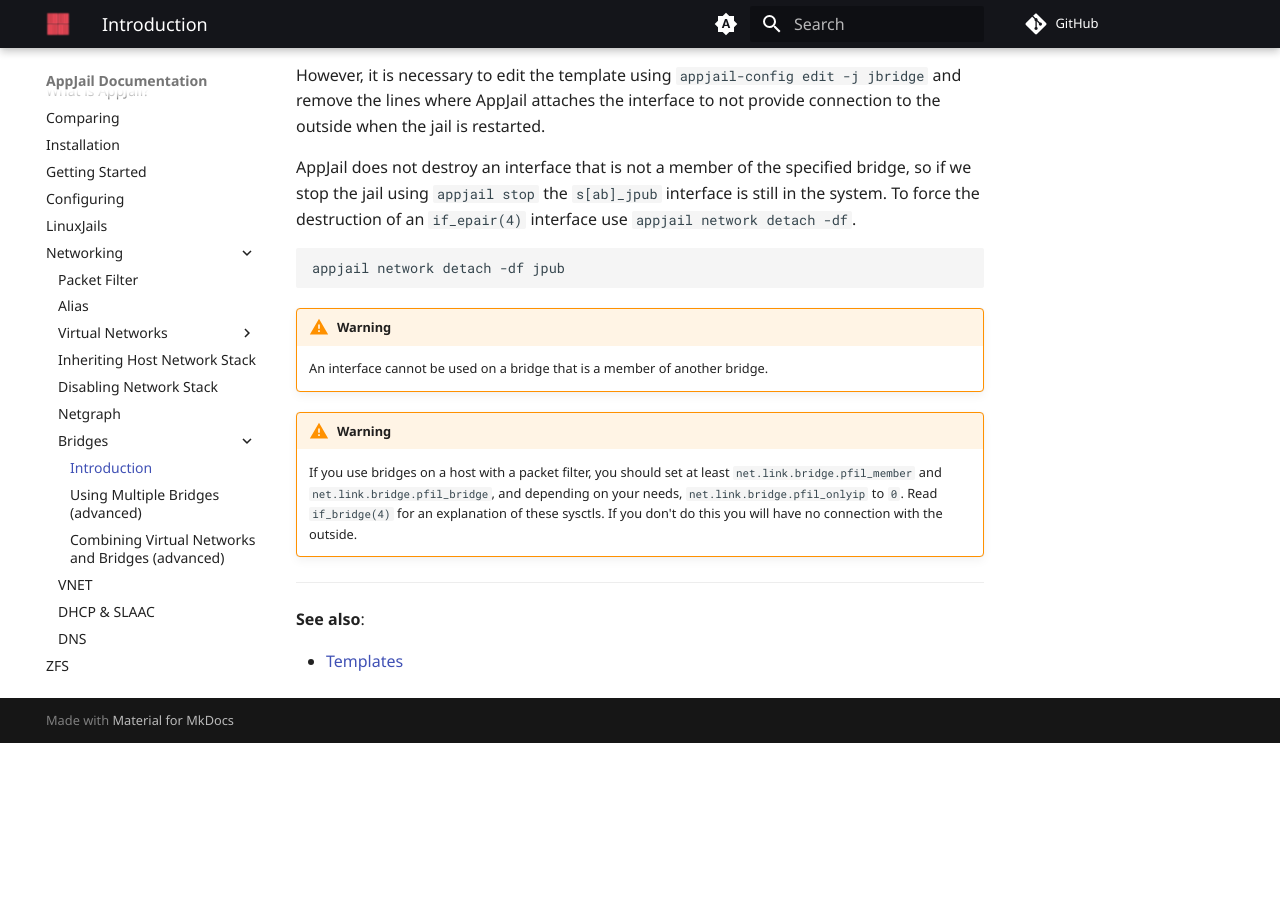
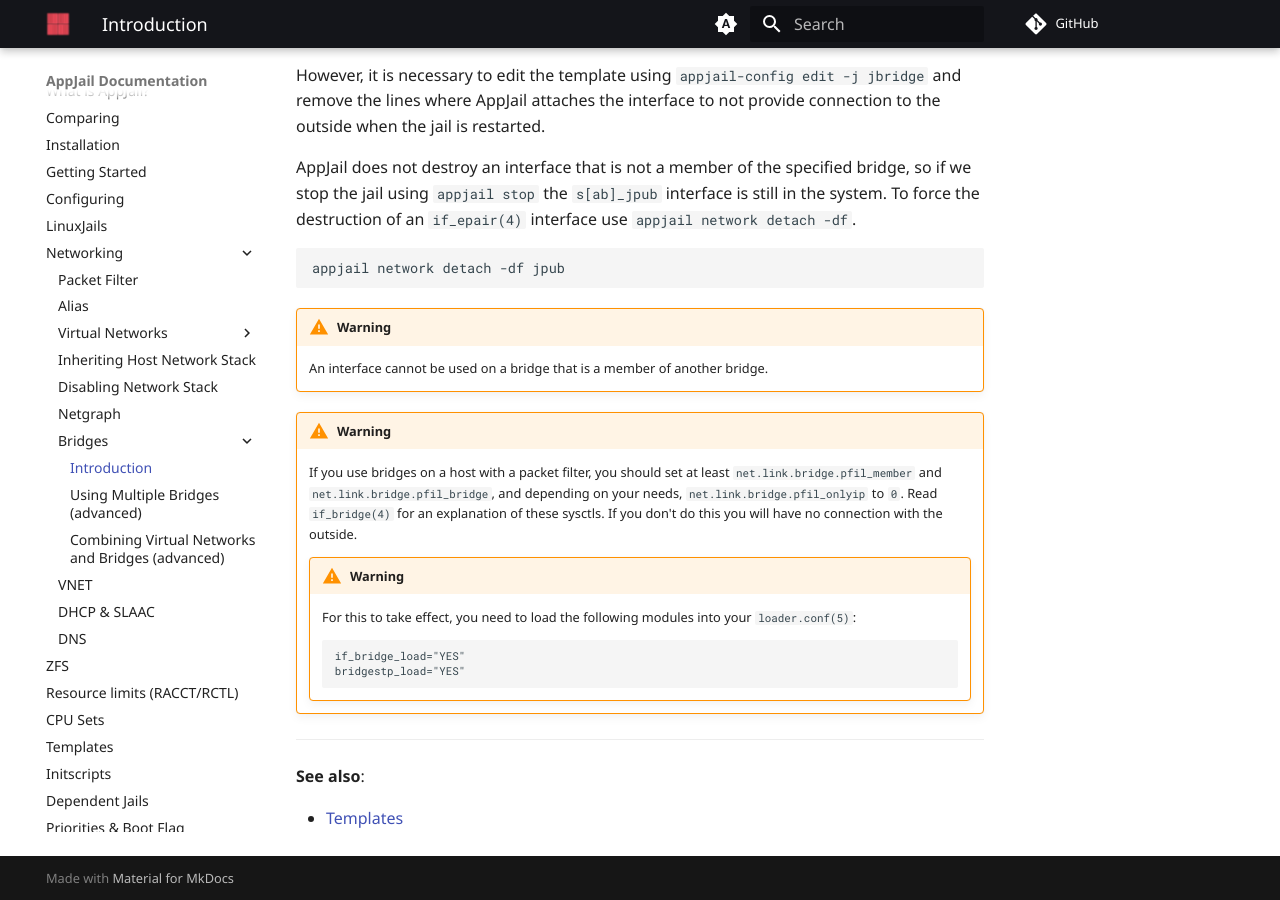
Before and after one commit to DtxdF/AppJail.docs, an MkDocs documentation site: the page built from docs/networking/bridges/intro.md, in a window 1280 px wide and 900 px high, scrolled down 772 px. Built offline with MkDocs 1.6.1 and Material for MkDocs 9.7.7, drawn with Linux system fonts in a browser that asks for light colours; comment, search, counter and statistics services are not loaded; before the commit the page ends 1515 px from its top, so only the background shows below that.

Commit message:
Add warning to load if_bridge(4) modules before using pfil(9)

````diff
--- a/docs/networking/bridges/intro.md
+++ b/docs/networking/bridges/intro.md
@@ -40,6 +40,15 @@ appjail network detach -df jpub
 
     If you use bridges on a host with a packet filter, you should set at least `net.link.bridge.pfil_member` and `net.link.bridge.pfil_bridge`, and depending on your needs, `net.link.bridge.pfil_onlyip` to `0`. Read `if_bridge(4)` for an explanation of these sysctls. If you don't do this you will have no connection with the outside.
 
+    !!! warning
+
+        For this to take effect, you need to load the following modules into your `loader.conf(5)`:
+
+        ```
+        if_bridge_load="YES"
+        bridgestp_load="YES"
+        ```
+
 ---
 
 **See also**:
````
